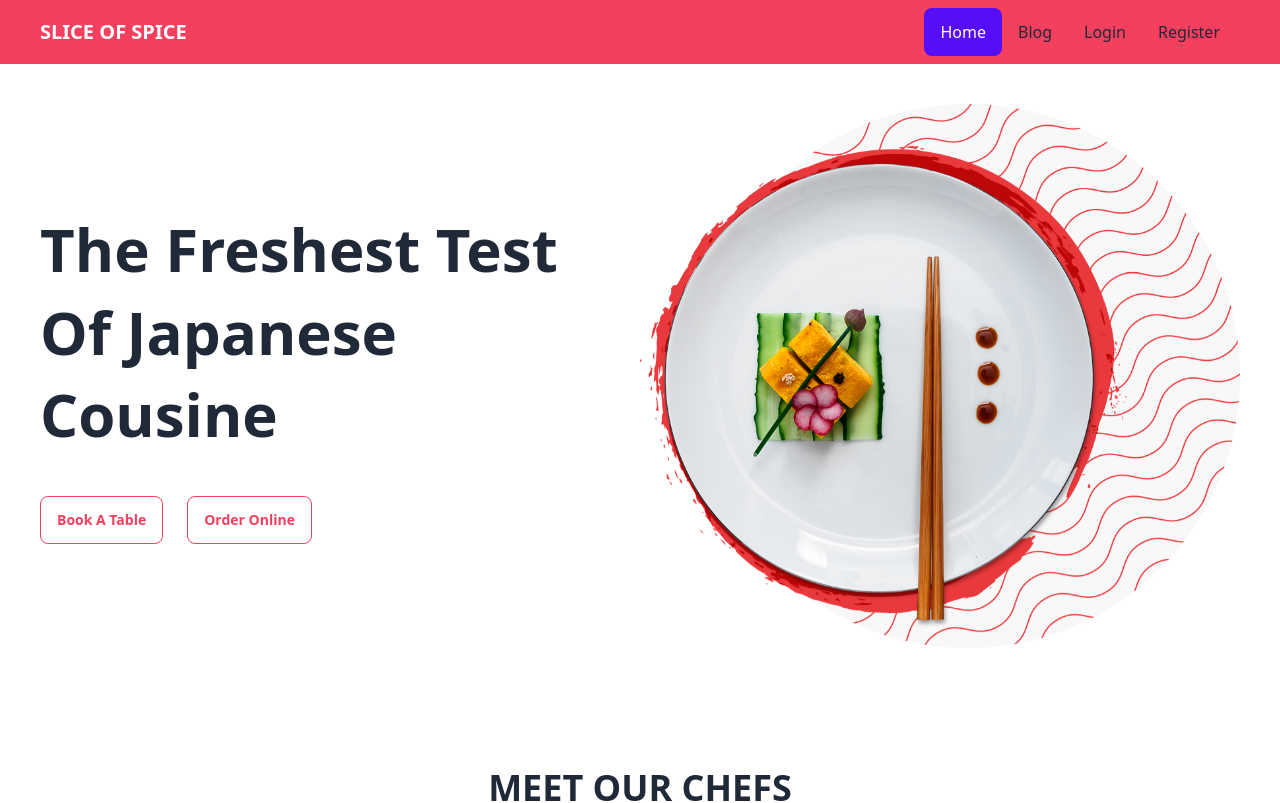
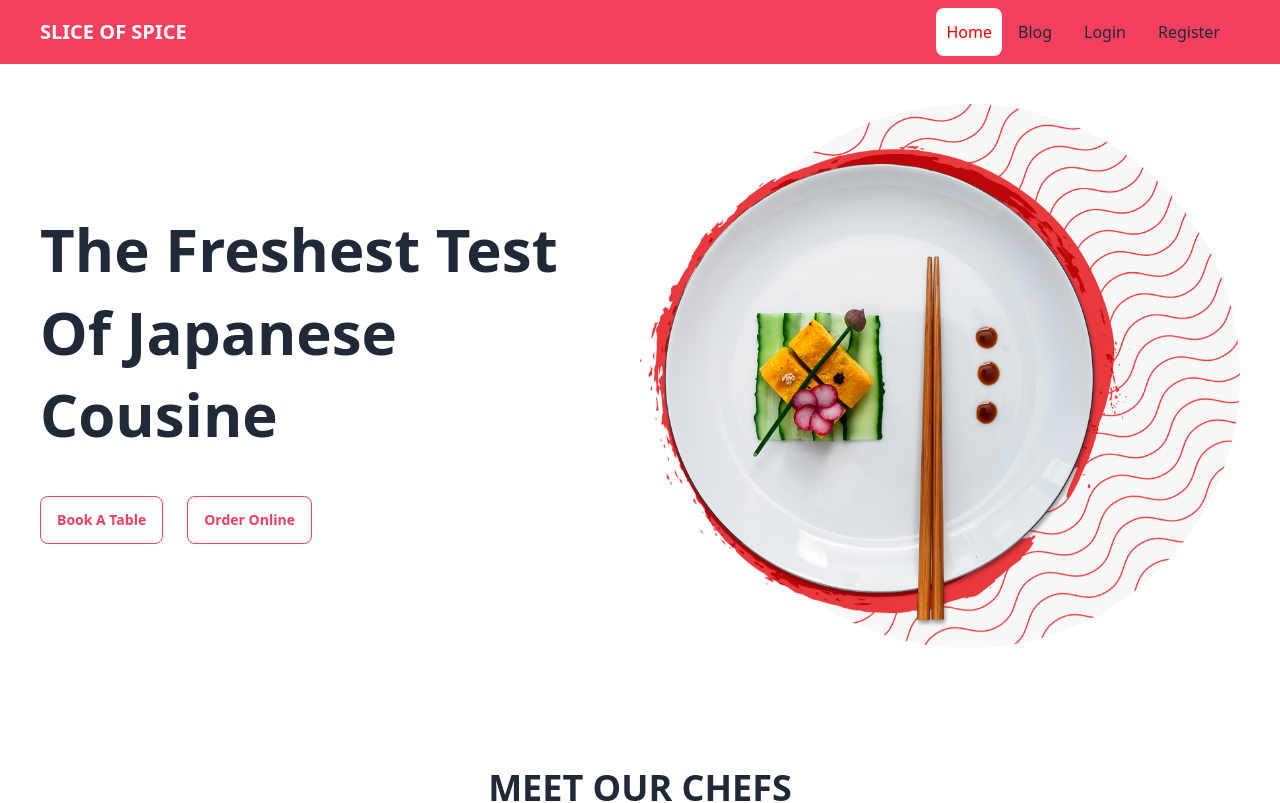
Before and after one commit to nazmulayyan/slice-of-spice-clinet, a React (Vite) app: page / in a window 1280 px wide. Shown: the top 803 px of the page. Built offline with nearby package versions, Linux system fonts and the light colour scheme; no server answers.

Commit message:
lazy load added in home page on chef pictures

```diff
--- a/package.json
+++ b/package.json
@@ -17,6 +17,7 @@
     "react": "^18.2.0",
     "react-dom": "^18.2.0",
     "react-icons": "^4.8.0",
+    "react-lazy-load": "^4.0.1",
     "react-router-dom": "^6.11.1",
     "react-toastify": "^9.1.3",
     "sort-by": "^1.2.0",
--- a/src/Provider/AuthProvider.jsx
+++ b/src/Provider/AuthProvider.jsx
@@ -41,7 +41,7 @@ const AuthProvider = ({ children }) => {
             setUser(loggedInUser);
         })
         .catch(error =>{
-            console.log(error)
+            console.log(error);
         })
     }
 
--- a/src/component/ActiveLink/ActiveLink.jsx
+++ b/src/component/ActiveLink/ActiveLink.jsx
@@ -5,9 +5,9 @@ const ActiveLink = ({to, children}) => {
     return (
         <NavLink
             to={to}
-            className={({ isActive}) => isActive ? "active" : "" }
+            // className={({ isActive}) => isActive ? "active" : "" }
         >
-            {children}
+           {children}
         </NavLink>
     );
 };
--- a/src/component/Chefs/Chefs.jsx
+++ b/src/component/Chefs/Chefs.jsx
@@ -1,5 +1,6 @@
 import React, { useEffect, useState } from 'react';
 import { Link } from 'react-router-dom';
+import LazyLoad from 'react-lazy-load';
 
 const Chefs = () => {
     const [chefs, setChefs] = useState([]);
@@ -17,7 +18,9 @@ const Chefs = () => {
             <div className='grid md:grid-cols-3 grid-cols-1  gap-4'>
                 {chefs.map(chef => (
                     <div className='p-4 rounded-lg bg-rose-500' key={chef.id}>
-                        <img className='w-full h-96 rounded-lg' src={chef.picture} alt="" />
+                        <LazyLoad height={400}  offset={500}>
+                            <img className='w-full h-96 rounded-lg' src={chef.picture} alt="" />
+                        </LazyLoad>
                         <h3 className='text-lg font-bold text-white mt-3'>Name: {chef.name}</h3>
                         <p className='text-sm font-semibold text-white mt-1'>Experience: {chef.years_of_experience} Years</p>
                         <p className='text-sm font-semibold text-white mt-1'>Recipes: {chef.number_of_recipes}</p>
--- a/src/component/Header/Header.jsx
+++ b/src/component/Header/Header.jsx
@@ -32,7 +32,7 @@ const Header = () => {
                     <div className='me-0 hidden lg:flex'>
                         <ul className='menu menu-horizontal px-1'>
                             <li>
-                                <ActiveLink className='text-white text-lg font-semibold' to='/'>
+                                <ActiveLink className='' to='/'>
                                     Home
                                 </ActiveLink>
                             </li>
--- a/src/component/Login/Login.jsx
+++ b/src/component/Login/Login.jsx
@@ -1,5 +1,5 @@
 import React, { useContext, useState } from 'react';
-import { Link } from 'react-router-dom';
+import { Link, useLocation } from 'react-router-dom';
 import { FaGithub } from 'react-icons/fa';
 import { FcGoogle } from "react-icons/fc";
 import { AuthContext } from '../../Provider/AuthProvider';
@@ -12,6 +12,7 @@ const Login = () => {
 
     const { loginUser, handleGoogleSignIn, handleGithubSingIn } = useContext(AuthContext);
     const navigate = useNavigate();
+    const location = useLocation();
     const [email, setEmail] = useState('');
     const [password, setPassword] = useState('');
 
@@ -20,8 +21,9 @@ const Login = () => {
         if (email, password) {
             loginUser(email, password)
                 .then(result => {
+                    const from = location.state.from||'/'
                     console.log(result.user);
-                    navigate(`/chef/${result.user.id}`); // Redirect to chefDetails page
+                    navigate(from); // Redirect to chefDetails page
                 })
                 .catch((error) => {
                     console.log(error.message);
--- a/src/index.css
+++ b/src/index.css
@@ -1,3 +1,10 @@
 @tailwind base;
 @tailwind components;
 @tailwind utilities;
+.active{
+    color: red;
+    background: white;
+    padding: 0px 10px;
+    margin: 0;
+    font-weight: 400;
+}
```
Also changed, not shown: 1 other file (tests, documents, lock files or other folders).
